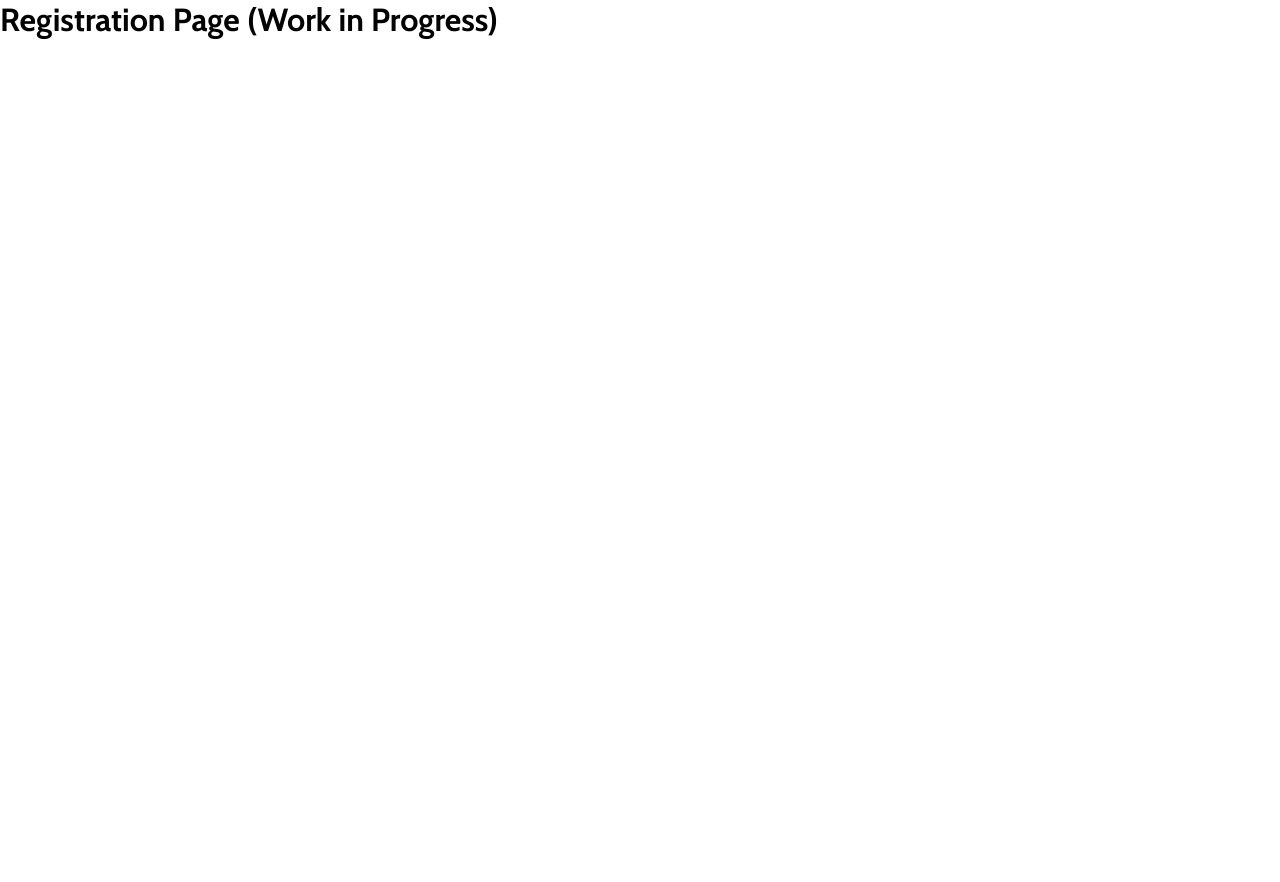
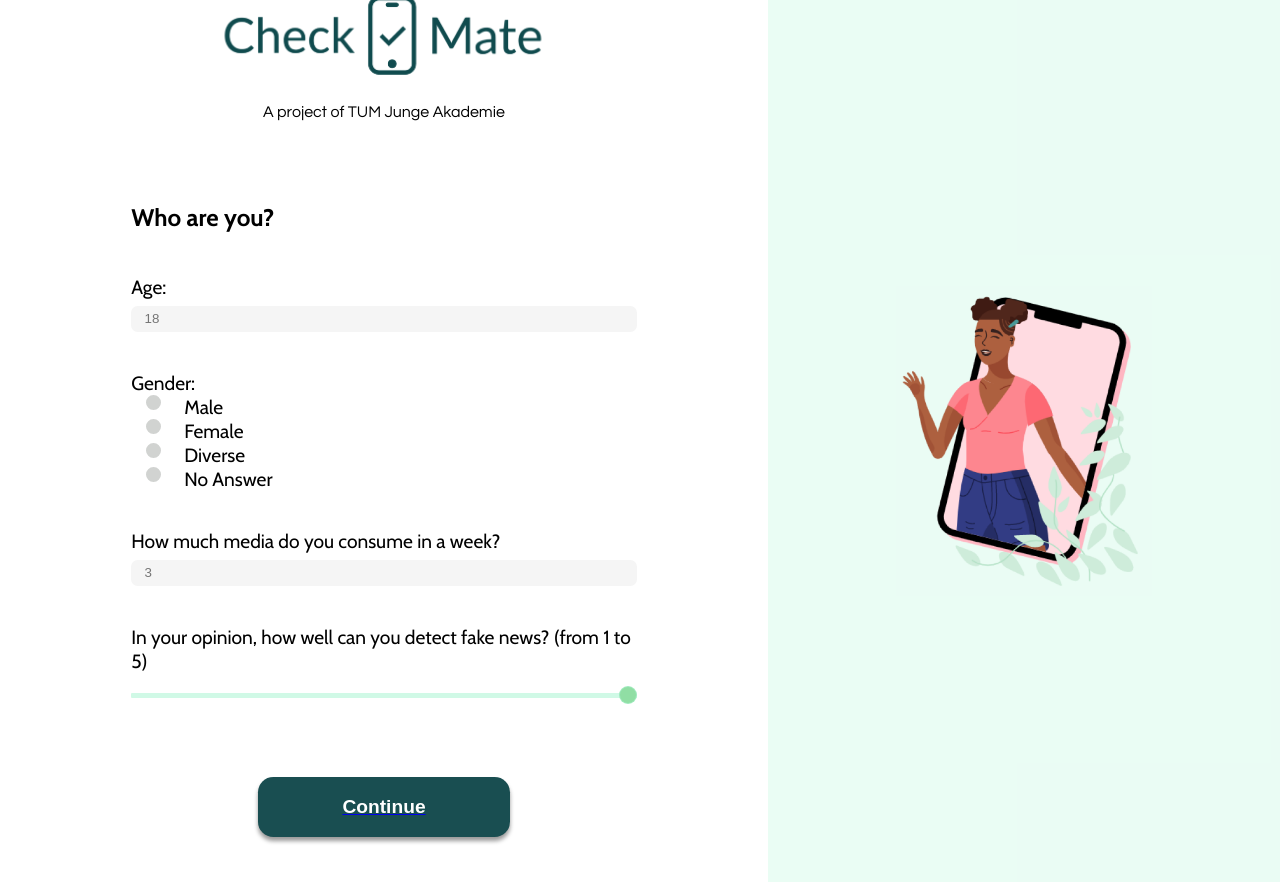
Before and after one commit to miguel131299/checkmate, a React (Vite) app: page /register in a window 1280 px wide. Before the commit the page ends 800 px from the top, so only its background shows below. Built offline with nearby package versions, Linux system fonts and the light colour scheme.

Commit message:
Add Registration Page

```diff
--- a/src/App.css
+++ b/src/App.css
@@ -5,6 +5,7 @@
   --darker-green: #194e51;
   --white: #ffffff;
   --gray: #7b7b7b;
+  --light-gray: #f5f5f5;
   --black: black;
 }
 
--- a/src/pages/LandingPage.jsx
+++ b/src/pages/LandingPage.jsx
@@ -33,7 +33,7 @@ function LandingPage() {
             Test your knowledge with our "fake" news and compete with your
             friends
           </p>
-          <Link to="/game">
+          <Link to="/register">
             <button className="lp--main-button">Let's get started!</button>
           </Link>
         </div>
--- a/src/pages/Registration.jsx
+++ b/src/pages/Registration.jsx
@@ -1,5 +1,93 @@
+import "../styles/Registration.css";
+import { Link } from "react-router-dom";
+
 function Registration() {
-  return <h1>Registration Page (Work in Progress)</h1>;
+  return (
+    <div className="registration-container">
+      <div className="registration-content">
+        <div className="registration--header">
+          <img
+            className="registration--logo"
+            src="./images/CheckMate Logo Transparent Background.png"
+            alt=""
+          />
+          <p className="registration--logo-slogan">
+            A project of TUM Junge Akademie
+          </p>
+        </div>
+
+        <div className="registration--form-container">
+          <h2 className="registration--form-title">Who are you?</h2>
+          <form className="form">
+            <div className="registration--field-container">
+              <label htmlFor="">
+                Age: <br />
+                <input type="number" placeholder="18" />
+              </label>
+            </div>
+
+            <div className="registration--field-container">
+              <label htmlFor="">
+                Gender: <br />
+                <input type="radio" name="gender" />
+                <label htmlFor="">Male</label>
+                <br />
+                <input type="radio" name="gender" />
+                <label htmlFor="">Female</label>
+                <br />
+                <input type="radio" name="gender" />
+                <label htmlFor="">Diverse</label>
+                <br />
+                <input type="radio" name="gender" />
+                <label htmlFor="">No Answer</label>
+                <br />
+              </label>
+            </div>
+
+            <div className="registration--field-container">
+              <label htmlFor="media-consumption">
+                How much media do you consume in a week? <br />
+                <input type="number" min={0} placeholder="3" />
+              </label>
+            </div>
+
+            <div className="registration--field-container">
+              <label htmlFor="self-assessment">
+                In your opinion, how well can you detect fake news? (from 1 to
+                5) <br />
+                <input type="range" min={1} max={5} list="tickmarks" />
+                <datalist id="tickmarks">
+                  <option value="1" label="1"></option>
+                  <option value="2" label="2"></option>
+                  <option value="3" label="3"></option>
+                  <option value="4" label="4"></option>
+                  <option value="5" label="5"></option>
+                </datalist>
+              </label>
+            </div>
+
+            <Link to="/game">
+              <div className="submit-container">
+                <input
+                  type="submit"
+                  value={"Continue"}
+                  className="registration--submit-button"
+                />
+              </div>
+            </Link>
+          </form>
+        </div>
+      </div>
+
+      <div className="registration--picture-container">
+        <img
+          className="registration--picture"
+          src="./images/registration.png"
+          alt=""
+        />
+      </div>
+    </div>
+  );
 }
 
 export default Registration;
--- a/src/styles/Question.css
+++ b/src/styles/Question.css
@@ -4,7 +4,6 @@
   justify-content: space-evenly;
   align-items: center;
   margin: 2em;
-  height: 100vh;
 }
 
 .question--content-container {
--- /dev/null
+++ b/src/styles/Registration.css
@@ -0,0 +1,267 @@
+.registration-container {
+  display: flex;
+  flex-direction: column;
+  align-items: center;
+}
+
+.registration--content {
+  width: 100%;
+}
+
+@media screen and (min-width: 992px) {
+  .registration-container {
+    display: grid;
+    grid-template-columns: 60% 40%;
+    height: 100vh;
+  }
+}
+/* HEADER */
+
+.registration--header {
+  display: flex;
+  flex-direction: column;
+  justify-content: center;
+  align-items: center;
+  margin-bottom: 2em;
+}
+
+.registration--logo {
+  width: 60%;
+}
+
+.registration--logo-slogan {
+  font-family: "Questrial", sans-serif;
+  position: relative;
+  bottom: 15px;
+}
+
+/* FORM */
+
+.registration--form-container {
+  padding: 1em;
+}
+
+.registration--form-title {
+  margin-bottom: 1em;
+}
+
+.form {
+  display: flex;
+  flex-direction: column;
+  justify-content: center;
+}
+
+.registration--field-container {
+  margin: 1em 0;
+  font-size: 1.2rem;
+}
+
+input[type="number"] {
+  background-color: var(--light-gray);
+  padding: 1em;
+}
+
+input[type="number"],
+input[type="range"] {
+  width: 100%;
+  border: none;
+  height: 2em;
+  margin-top: 0.5em;
+  border-radius: 0.5em;
+}
+
+input[type="radio"] {
+  margin: 0 2em 0 1em;
+  cursor: pointer;
+}
+
+input[type="radio"]:after {
+  width: 15px;
+  height: 15px;
+  border-radius: 15px;
+  top: -2px;
+  left: -1px;
+  position: relative;
+  background-color: #d1d3d1;
+  content: "";
+  display: inline-block;
+  visibility: visible;
+  border: 2px solid white;
+}
+
+input[type="radio"]:checked:after {
+  width: 15px;
+  height: 15px;
+  border-radius: 15px;
+  top: -2px;
+  left: -1px;
+  position: relative;
+  background-color: var(--dark-green);
+  content: "";
+  display: inline-block;
+  visibility: visible;
+  border: 2px solid white;
+}
+
+input[type="range"] {
+  height: 25px;
+  -webkit-appearance: none;
+  margin: 10px 0;
+  width: 100%;
+}
+input[type="range"]:focus {
+  outline: none;
+}
+input[type="range"]::-webkit-slider-runnable-track {
+  width: 100%;
+  height: 5px;
+  cursor: pointer;
+  animate: 0.2s;
+  box-shadow: 0px 0px 0px #000000;
+  background: var(--light-green);
+  border-radius: 1px;
+  border: 0px solid #000000;
+}
+input[type="range"]::-webkit-slider-thumb {
+  box-shadow: 0px 0px 0px #000000;
+  border: 1px solid var(--light-green);
+  height: 18px;
+  width: 18px;
+  border-radius: 25px;
+  background: var(--dark-green);
+  cursor: pointer;
+  -webkit-appearance: none;
+  margin-top: -7px;
+}
+input[type="range"]:focus::-webkit-slider-runnable-track {
+  background: var(--light-green);
+}
+input[type="range"]::-moz-range-track {
+  width: 100%;
+  height: 5px;
+  cursor: pointer;
+  animate: 0.2s;
+  box-shadow: 0px 0px 0px #000000;
+  background: var(--light-green);
+  border-radius: 1px;
+  border: 0px solid #000000;
+}
+input[type="range"]::-moz-range-thumb {
+  box-shadow: 0px 0px 0px #000000;
+  border: 1px solid var(--light-green);
+  height: 18px;
+  width: 18px;
+  border-radius: 25px;
+  background: var(--light-green);
+  cursor: pointer;
+}
+input[type="range"]::-ms-track {
+  width: 100%;
+  height: 5px;
+  cursor: pointer;
+  animate: 0.2s;
+  background: transparent;
+  border-color: transparent;
+  color: transparent;
+}
+input[type="range"]::-ms-fill-lower {
+  background: var(--light-green);
+  border: 0px solid #000000;
+  border-radius: 2px;
+  box-shadow: 0px 0px 0px #000000;
+}
+input[type="range"]::-ms-fill-upper {
+  background: var(--light-green);
+  border: 0px solid #000000;
+  border-radius: 2px;
+  box-shadow: 0px 0px 0px #000000;
+}
+input[type="range"]::-ms-thumb {
+  margin-top: 1px;
+  box-shadow: 0px 0px 0px #000000;
+  border: 1px solid var(--light-green);
+  height: 18px;
+  width: 18px;
+  border-radius: 25px;
+  background: var(--light-green);
+  cursor: pointer;
+}
+input[type="range"]:focus::-ms-fill-lower {
+  background: var(--light-green);
+}
+input[type="range"]:focus::-ms-fill-upper {
+  background: var(--light-green);
+}
+
+.submit-container {
+  display: flex;
+  justify-content: center;
+  align-items: center;
+}
+
+.registration--submit-button {
+  width: 50%;
+  margin: 0 auto;
+  align-self: center;
+  background-color: var(--darker-green);
+  color: var(--white);
+  padding: 1em;
+  border: none;
+  border-radius: 0.8em;
+  box-shadow: 0px 4px 4px rgba(0, 0, 0, 0.4);
+  font-weight: 700;
+  font-size: 1.2rem;
+  margin-bottom: 2em;
+  transition: 0.2s;
+  cursor: pointer;
+}
+
+.registration--submit-button:hover {
+  background-color: var(--dark-green);
+}
+
+@media screen and (min-width: 992px) {
+  .registration--header {
+    position: relative;
+    bottom: 50px;
+  }
+
+  .registration--logo {
+    width: 50%;
+  }
+
+  .registration--form-container {
+    margin: auto;
+    width: 70%;
+    position: relative;
+    bottom: 30px;
+  }
+
+  .registration--submit-button {
+    position: relative;
+    top: 40px;
+  }
+}
+
+/* PICTURE */
+
+.registration--picture-container {
+  background-color: var(--lighter-green);
+}
+
+.registration--picture {
+  width: 100%;
+}
+
+@media screen and (min-width: 992px) {
+  .registration--picture-container {
+    height: 100%;
+    display: flex;
+    justify-content: center;
+    align-items: center;
+  }
+
+  .registration--picture {
+    width: 50%;
+  }
+}
```
Also changed, not shown: public/images/registration.png (added).
